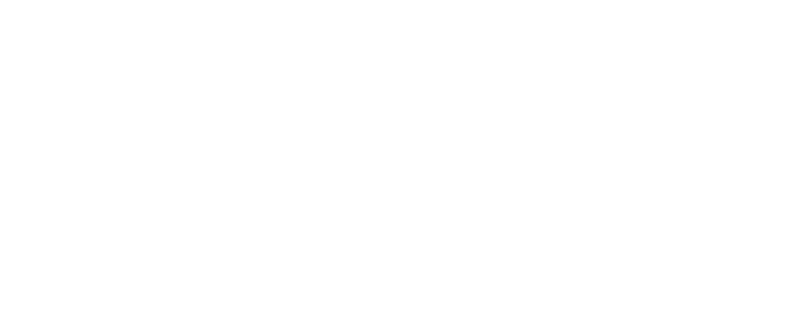
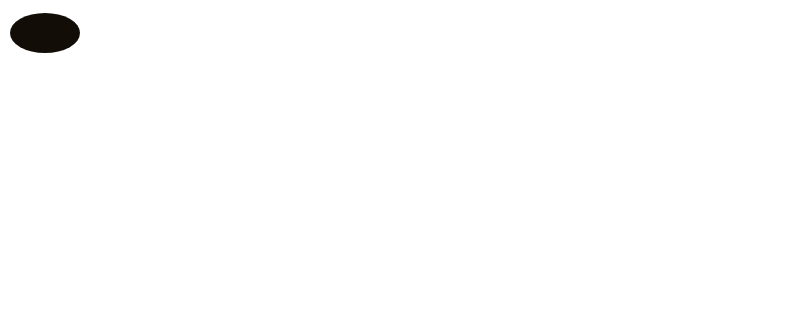
Before and after one commit to mhertan/mhertan.github.io, a plain HTML site: page index.html in a window 1280 px wide. Shown: the top 310 px of the page, without its empty margins (0-801 px from the left). Drawn offline with Linux system fonts and the light colour scheme.

Commit message:
Update style.css

```diff
--- a/style.css
+++ b/style.css
@@ -6,3 +6,15 @@
     transform: translate(-50%,-50%);
     color: black;
 }
+.fa{
+    padding: 20px;
+    font-size: 30px;
+    width: 30px;
+    text-align: center;
+    text-decoration: none;
+    margin: 5px 2px;
+    border-radius: 50%;
+
+    background: #120e07;
+    color: #ffce54;
+}
```
